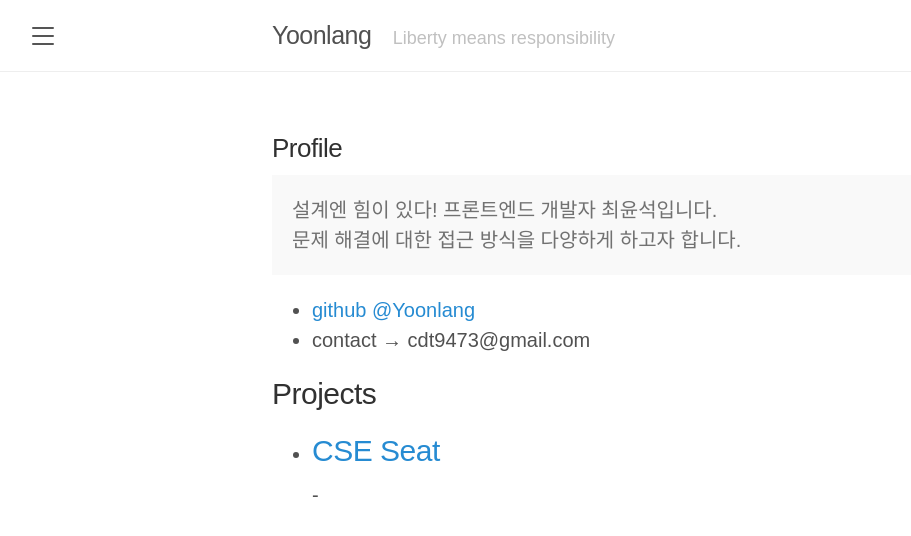
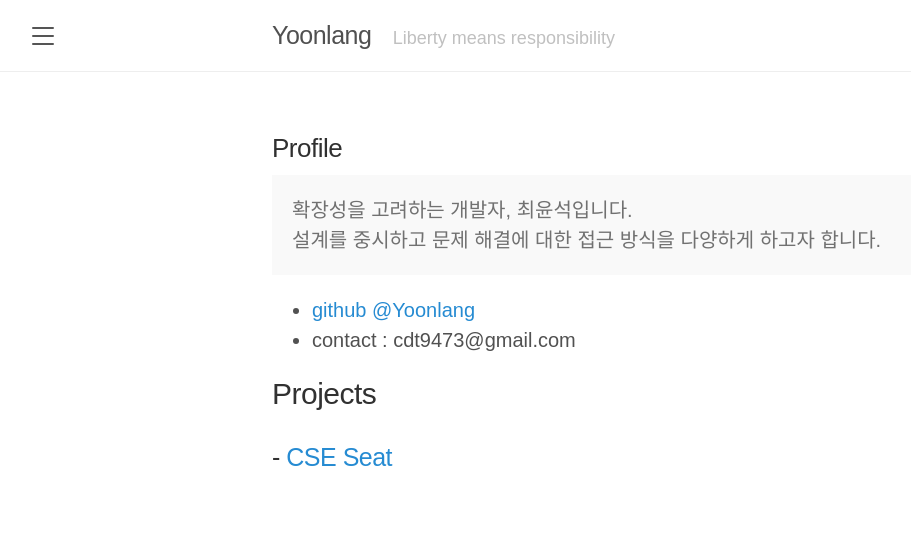
Before and after one commit to Yoonlang/Yoonlang.github.io, a Jekyll site: the page built from Profile.md, in a window 1280 px wide. Shown: the top 536 px of the page, without its empty margins (8-919 px from the left). Built offline with Jekyll 4.4.1, drawn with Linux system fonts in a browser that asks for light colours; some web fonts are replaced.

Commit message:
feat: Update profile in blog

```diff
--- a/Profile.md
+++ b/Profile.md
@@ -4,14 +4,12 @@ title: Profile
 ---
 
 <p class="message">
-  설계엔 힘이 있다! 프론트엔드 개발자 최윤석입니다.<br> 문제 해결에 대한 접근 방식을 다양하게 하고자 합니다.
+  확장성을 고려하는 개발자, 최윤석입니다.<br> 설계를 중시하고 문제 해결에 대한 접근 방식을 다양하게 하고자 합니다.
 </p>
 
 - [github @Yoonlang](https://github.com/yoonlang)
-- contact → cdt9473@gmail.com
+- contact : cdt9473@gmail.com
 
 ## Projects
 
-- [CSE Seat](https://github.com/CSE-seat/CSE-Seat)
--
--
+### - [CSE Seat](https://github.com/CSE-seat/CSE-Seat)
```
